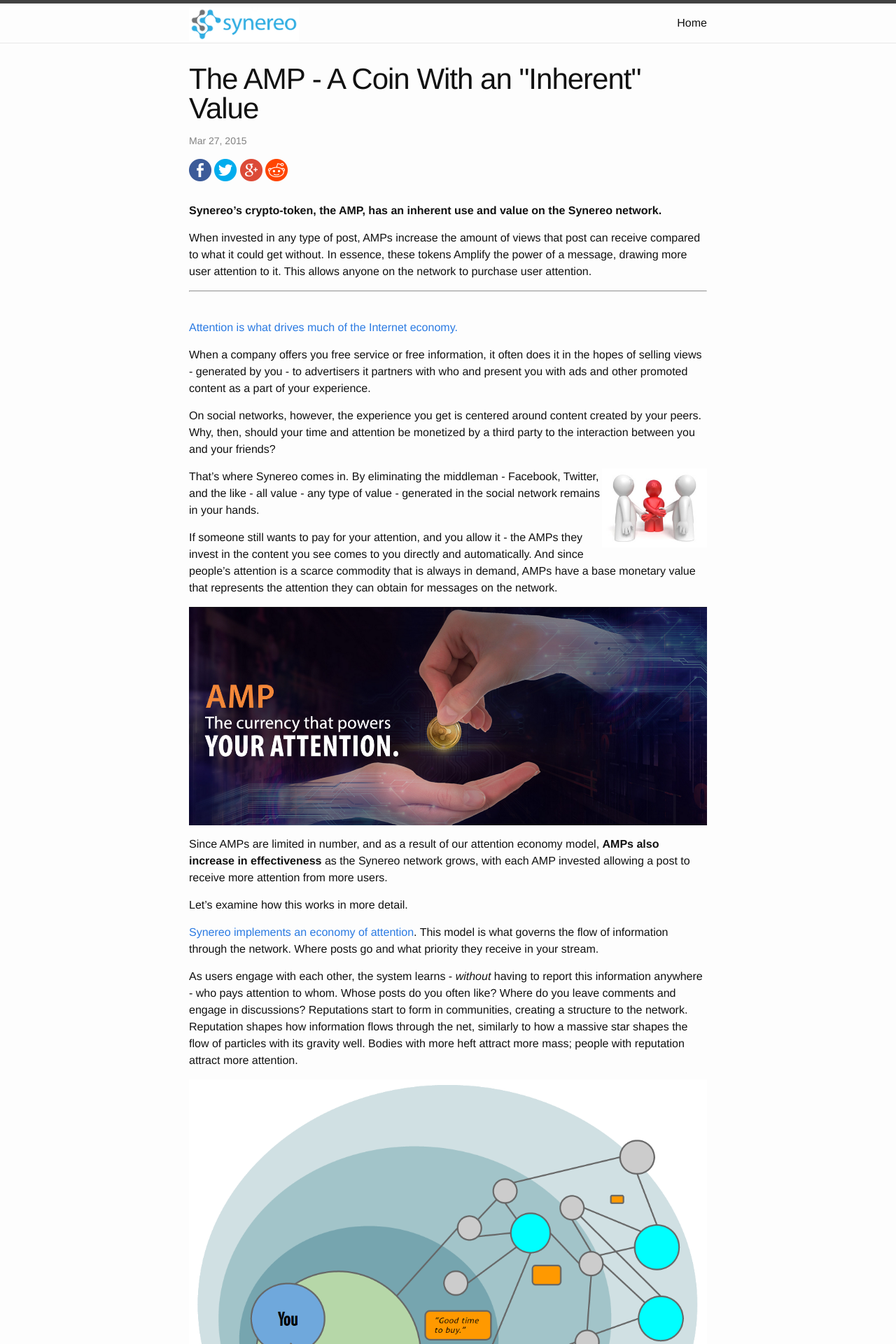
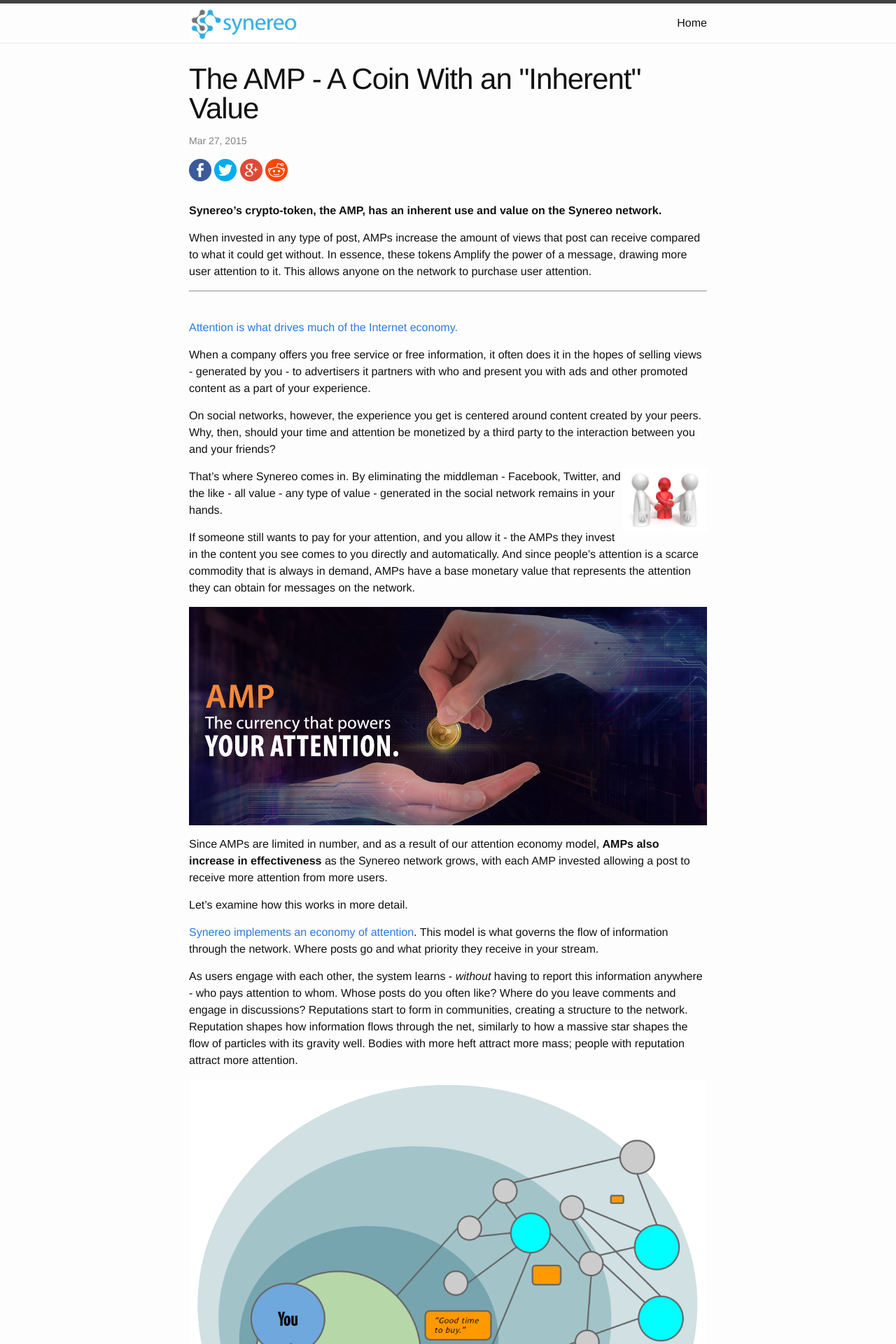
Before and after one commit to synereo/blog.synereo.com, a Jekyll site: the page built from _posts/2015-03-28-how-amps-work.markdown, in a window 1280 px wide. Shown: the top 1920 px of the page at 70% size. Built offline with Jekyll 4.4.1, drawn with Linux system fonts in a browser that asks for light colours; a script that is not in the unit is left out.

Commit message:
Update 2015-03-28-how-amps-work.markdown

```diff
--- a/_posts/2015-03-28-how-amps-work.markdown
+++ b/_posts/2015-03-28-how-amps-work.markdown
@@ -18,7 +18,7 @@
 
 On social networks, however, the experience you get is centered around content created by your peers. Why, then, should your time and attention be monetized by a third party to the interaction between you and your friends?
 
-![img](/img/uploads/ppl.jpg){: style="float: right; width: 150px;"}
+![img](/img/uploads/ppl.jpg){: style="float: right; width: 120px;"}
 
 That’s where Synereo comes in. By eliminating the middleman - Facebook, Twitter, and the like - all value - any type of value - generated in the social network remains in your hands.
 
```
